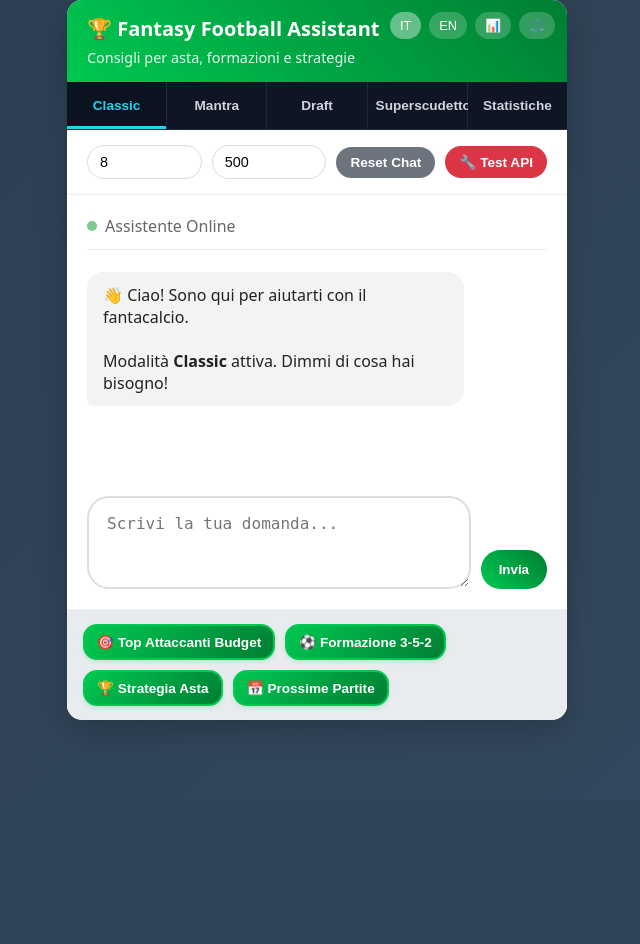
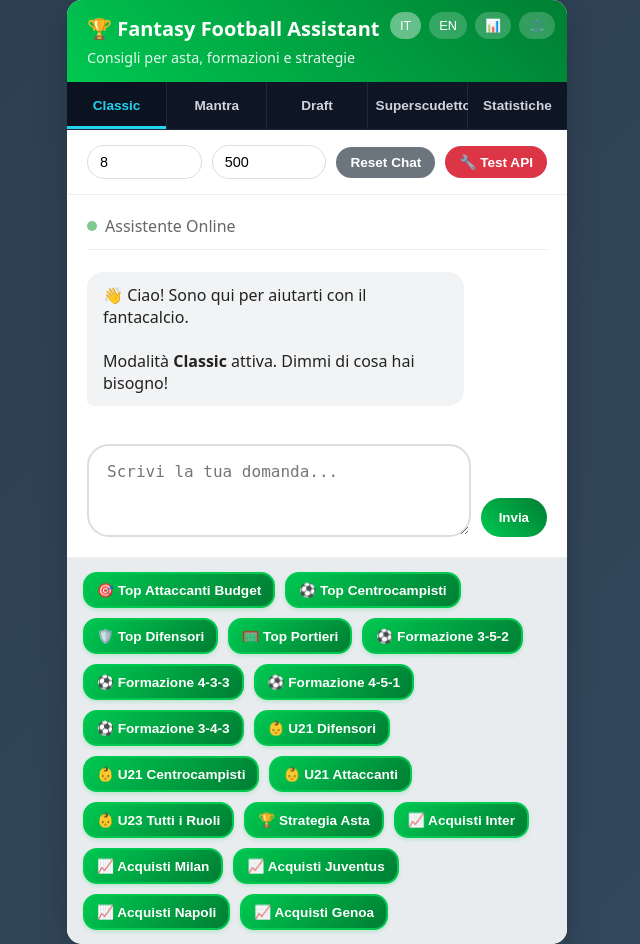
Before and after one commit to daviserra-code/Fantacalcio-AI, a Flask app: page / in a window 1280 px wide. Shown: the whole page, without its empty margins (323-963 px from the left). Before the commit the page ends 723 px from the top, so only its background shows below. Run offline with Flask 3, Linux system fonts and the light colour scheme.

Commit message:
Assistant checkpoint: Added all new quick actions to home page
Assistant generated file changes:
- templates/index.html: Add new Italian quick actions to the home page

---

User prompt:

add them in the home page too

Replit-Commit-Author: Assistant
Replit-Commit-Session-Id: bad139df-db1c-42f7-bc1e-73d6f90dcefb

```diff
--- a/templates/index.html
+++ b/templates/index.html
@@ -462,9 +462,23 @@
 
       <div class="quick-actions">
         <button class="quick-action-btn" onclick="askQuickQuestion('Migliori attaccanti per budget 150 crediti?')">🎯 Top Attaccanti Budget</button>
+        <button class="quick-action-btn" onclick="askQuickQuestion('Top centrocampisti (budget 120)')">⚽ Top Centrocampisti</button>
+        <button class="quick-action-btn" onclick="askQuickQuestion('Top difensori (budget 100)')">🛡️ Top Difensori</button>
+        <button class="quick-action-btn" onclick="askQuickQuestion('Migliori portieri budget 40')">🥅 Top Portieri</button>
         <button class="quick-action-btn" onclick="askQuickQuestion('Formazione 3-5-2 con budget 500 crediti?')">⚽ Formazione 3-5-2</button>
-        <button class="quick-action-btn" onclick="askQuickQuestion('Consigli per asta Classic 8 partecipanti?')">🏆 Strategia Asta</button>
-        <button class="quick-action-btn" onclick="askQuickQuestion('Analizza le prossime partite')">📅 Prossime Partite</button>
+        <button class="quick-action-btn" onclick="askQuickQuestion('Formazione 4-3-3 (600 crediti)')">⚽ Formazione 4-3-3</button>
+        <button class="quick-action-btn" onclick="askQuickQuestion('Formazione 4-5-1 (450 crediti)')">⚽ Formazione 4-5-1</button>
+        <button class="quick-action-btn" onclick="askQuickQuestion('Formazione 3-4-3 (550 crediti)')">⚽ Formazione 3-4-3</button>
+        <button class="quick-action-btn" onclick="askQuickQuestion('2-3 difensori Under 21')">👶 U21 Difensori</button>
+        <button class="quick-action-btn" onclick="askQuickQuestion('3 centrocampisti Under 21')">👶 U21 Centrocampisti</button>
+        <button class="quick-action-btn" onclick="askQuickQuestion('2 attaccanti Under 21')">👶 U21 Attaccanti</button>
+        <button class="quick-action-btn" onclick="askQuickQuestion('Giovani Under 23 tutti i ruoli')">👶 U23 Tutti i Ruoli</button>
+        <button class="quick-action-btn" onclick="askQuickQuestion('Strategia per l\'asta')">🏆 Strategia Asta</button>
+        <button class="quick-action-btn" onclick="askQuickQuestion('Ultimi acquisti Inter')">📈 Acquisti Inter</button>
+        <button class="quick-action-btn" onclick="askQuickQuestion('Ultimi acquisti Milan')">📈 Acquisti Milan</button>
+        <button class="quick-action-btn" onclick="askQuickQuestion('Ultimi acquisti Juventus')">📈 Acquisti Juventus</button>
+        <button class="quick-action-btn" onclick="askQuickQuestion('Ultimi acquisti Napoli')">📈 Acquisti Napoli</button>
+        <button class="quick-action-btn" onclick="askQuickQuestion('Ultimi acquisti Genoa')">📈 Acquisti Genoa</button>
       </div>
     </div>
 
```
